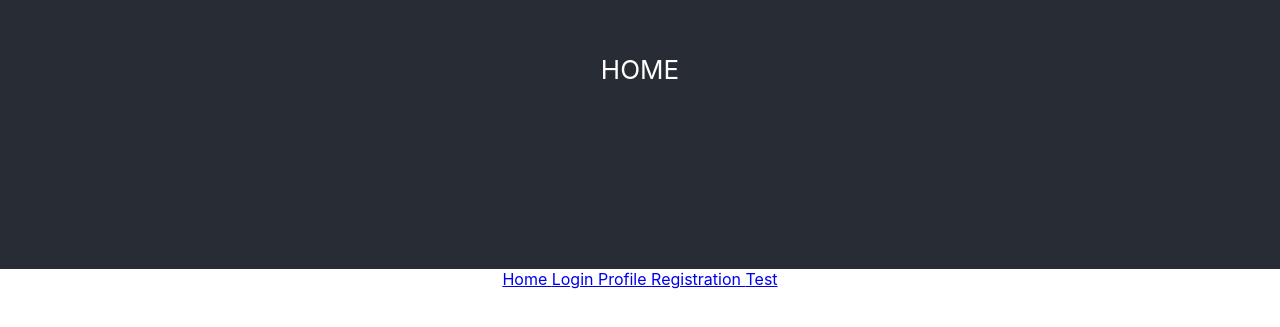
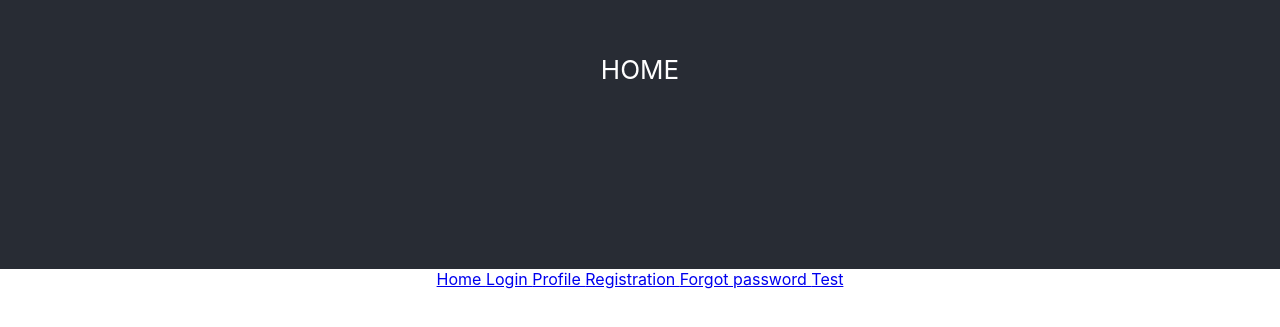
Before and after one commit to 3331668Kirill/Frisay, a React (Create React App) app: page /#/ in a window 1280 px wide. Shown: the part 131-458 px from the top of the page. Built offline with nearby package versions, Linux system fonts and the light colour scheme.

Commit message:
add redirect temporary to home page.

```diff
--- a/src/App.tsx
+++ b/src/App.tsx
@@ -17,6 +17,7 @@ function App() {
                     <NavLink to={'/login'}> Login </NavLink>
                     <NavLink to={'/profile'}> Profile </NavLink>
                     <NavLink to={'/Registration'}> Registration </NavLink>
+                    <NavLink to={'/recover-password'}> Forgot password </NavLink>
                     <NavLink to={'/Test'}> Test </NavLink>
                 </div>
             </HashRouter>
--- a/src/api/api.ts
+++ b/src/api/api.ts
@@ -22,7 +22,7 @@ export const api = {
         return instance.post(`auth/login`, {...payload})
     },
     recoverPass(payload:RecoverPassPayloadType){
-        //return axios.post('https://github.com/IgnatZakalinsky/cards-nya-back-2-0/auth/forgot', {...payload})
+        //return axios.post('https://neko-back.herokuapp.com/2.0/auth/forgot', {...payload})
         return instance.post('auth/forgot',{...payload})
     },
 }
--- a/src/pages/RecoverPass/RecoverPassword.tsx
+++ b/src/pages/RecoverPass/RecoverPassword.tsx
@@ -4,6 +4,7 @@ import SuperButton from "../../components/SuperComponents/SuperButton/SuperButto
 import {useDispatch, useSelector} from "react-redux";
 import {recoverPassTC} from "./recoverPass-reducer";
 import {AppRootStateType} from "../../redux/store";
+import {Navigate} from "react-router-dom";
 
 
 
@@ -29,7 +30,7 @@ export const RecoverPassword = () => {
             <p> Input your e-mail and we will send you further instractions</p>
             <SuperButton onClick={recoverPass}>Send instructions</SuperButton>
             {error && <div style={{color:'red'}}>{error}</div>}
-
+            {info && <Navigate to={'/'}/>}
         </div>
     )
 }
```
